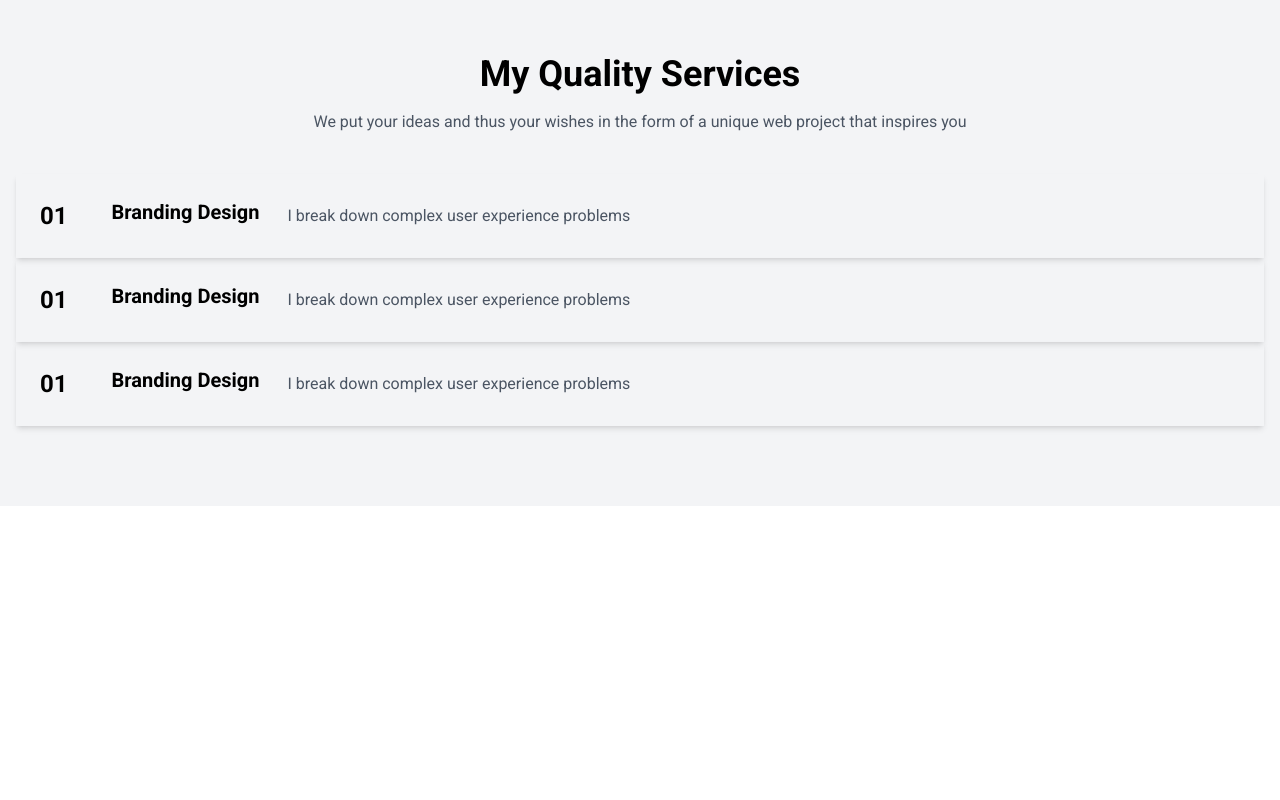
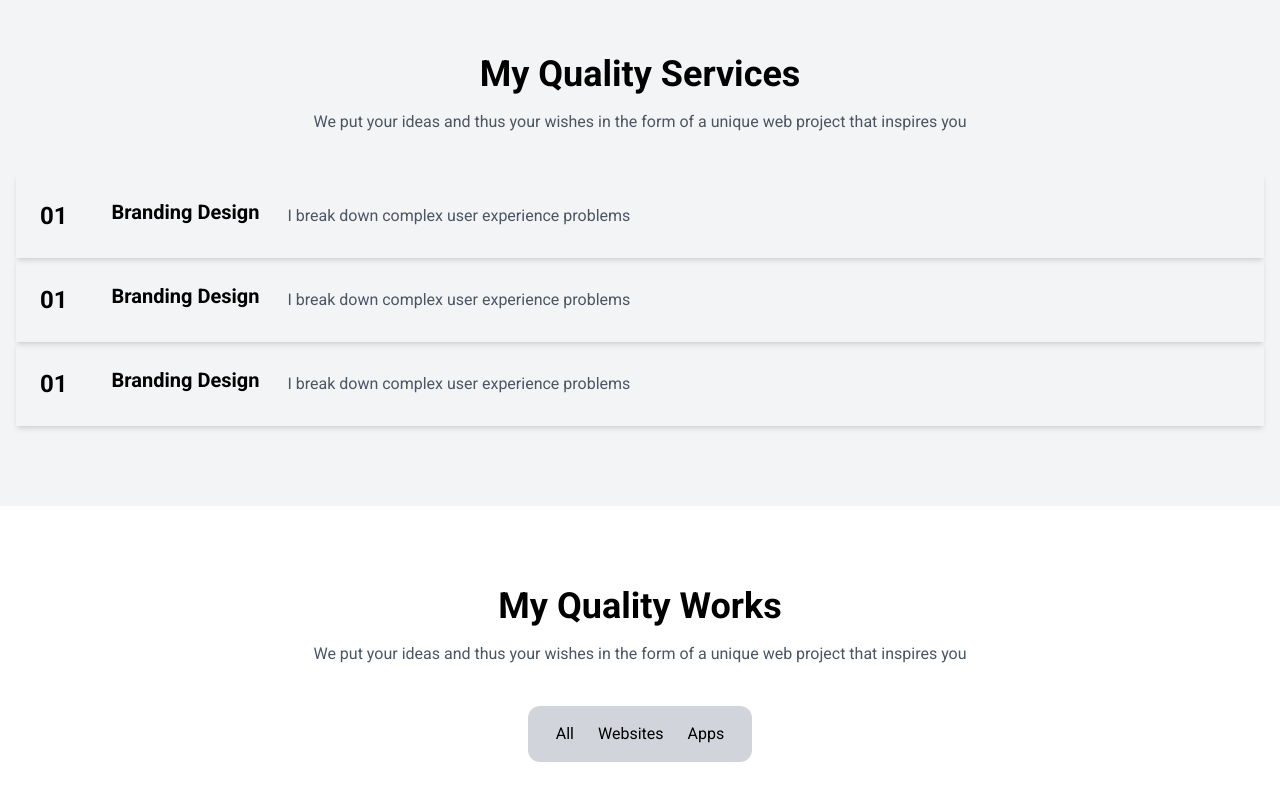
Before and after one commit to fortuneDEE/Portfolio, a React (Vite) app: page / in a window 1280 px wide. Shown: the part 826-1626 px from the top of the page. Before the commit the page ends 1332 px from the top, so only its background shows below. Built offline with nearby package versions, Linux system fonts and the light colour scheme.

Commit message:
update my works

```diff
--- a/src/App.tsx
+++ b/src/App.tsx
@@ -1,6 +1,7 @@
 
 import Landing from './components/Landing'
 import Services from './components/Services'
+import Works from './components/Works'
 import './index.css'
 import Header from './layout/Header'
 
@@ -11,6 +12,7 @@ function App() {
     <Header/>
     <Landing/>
     <Services/>
+    <Works/>
     </>
   )
 }
--- /dev/null
+++ b/src/components/Works.tsx
@@ -0,0 +1,80 @@
+import  { useState } from "react";
+import Fortune from "/favicon.png";
+import Fortune1 from "/favicon.png";
+import Fortune2 from "/favicon.png";
+
+const Works = () => {
+    const [selectedCategory, setSelectedCategory] = useState("");
+
+    const handleCategorySelect = (category:any) => {
+      setSelectedCategory(category);
+    };
+
+    const renderDesigns = () => {
+    // Replace this with your actual designs data
+    const designs = [
+      { name: "Design 1", category: "Websites", image: Fortune },
+      { name: "Design 2", category: "Apps", image: Fortune1 },
+      { name: "Design 3", category: "Websites", image: Fortune2 },
+      // Add more designs as needed
+    ];
+
+    const filteredDesigns = selectedCategory === 'All' ? designs : designs.filter(design => design.category === selectedCategory);
+
+    return filteredDesigns.map((design, index) => (
+      <div key={index} className="flex items-center">
+        <img src={design.image} alt={design.name} className="flex items-center" />
+        <h3>{design.name}</h3>
+        {/* <p>Category: {design.category}</p> */}
+        {/* Render design details */}
+      </div>
+    ));
+}
+  return (
+    <section className="max-w-[1990px] py-20">
+      <div className="container mx-auto px-4 ">
+        <div className="text-center mb-10">
+          <h1 className="text-4xl font-bold">My Quality Works</h1>
+          <p className="mt-4 text-gray-600">
+            We put your ideas and thus your wishes in the form of a unique web
+            project that inspires you
+          </p>
+        </div>
+        <div>
+          <div className="flex justify-center">
+            <ul className="flex items-center bg-gray-300 py-2 px-5 rounded-xl space-x-2">
+              <a
+                className={`cursor-pointer p-2 rounded-xl ${
+                  selectedCategory === "All" ? "bg-purple-500 text-white" : ""
+                }`}
+              >
+                <li onClick={() => handleCategorySelect("All")}>All</li>
+              </a>
+              <a
+                className={`cursor-pointer p-2 rounded-xl ${
+                  selectedCategory === "Websites"
+                    ? "bg-purple-500 text-white"
+                    : ""
+                }`}
+              >
+                <li onClick={() => handleCategorySelect("Websites")}>
+                  Websites
+                </li>
+              </a>
+              <a
+                className={`cursor-pointer p-2 rounded-xl ${
+                  selectedCategory === "Apps" ? "bg-purple-500 text-white" : ""
+                }`}
+              >
+                <li onClick={() => handleCategorySelect("Apps")}>Apps</li>
+              </a>
+            </ul>
+          </div>
+          <div className="designs-container">{renderDesigns()}</div>
+        </div>
+      </div>
+    </section>
+  );
+};
+
+export default Works;
```
Also changed, not shown: 1 other file (tests, documents, lock files or other folders).
